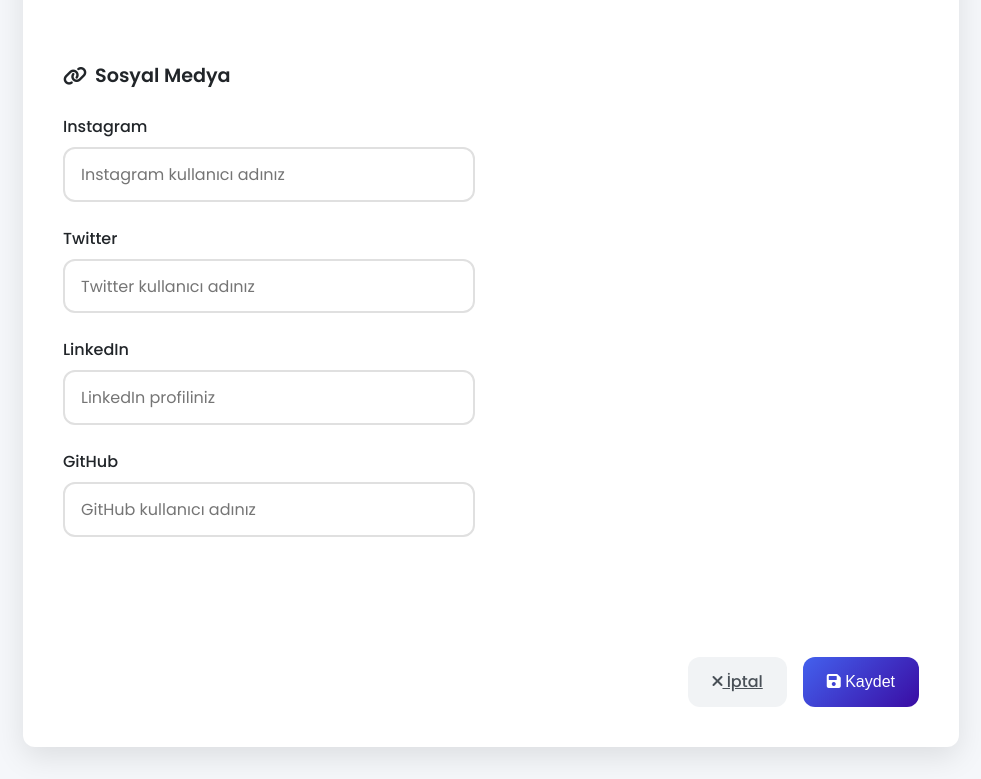
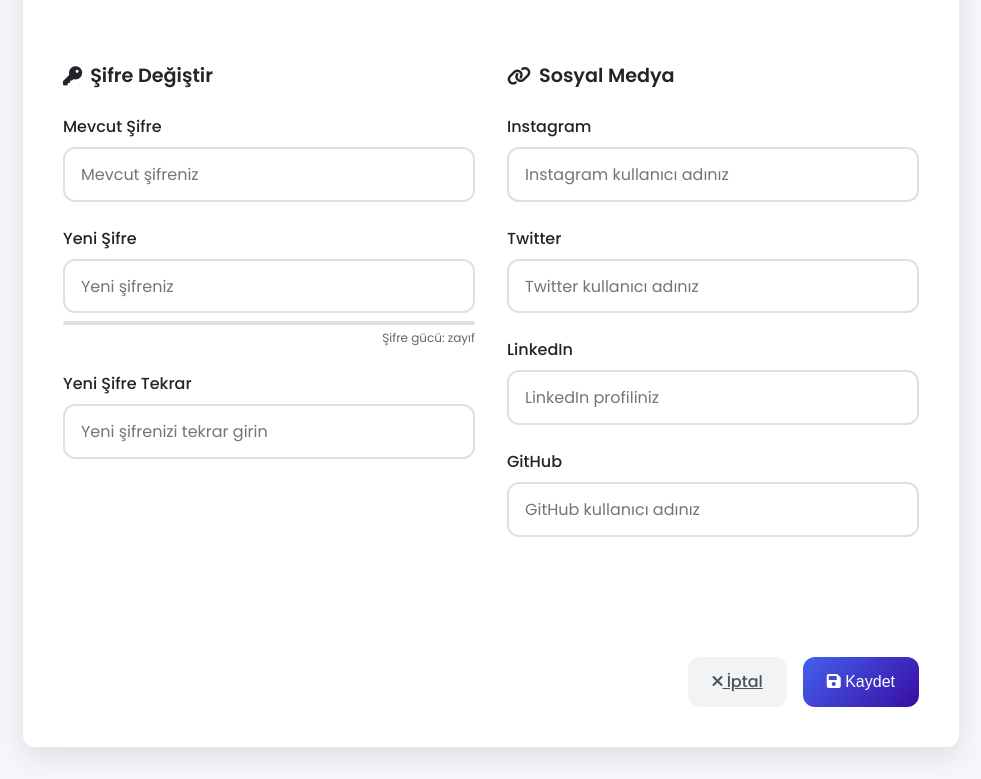
Before and after one commit to ugurboz/FiratUni-Social_WebSite, a plain HTML site: page main/profil/edit_profile_screen.html in a window 1280 px wide. Shown: the part 1199-1978 px from the top of the page, without its empty margins (149-1130 px from the left). Drawn offline with Linux system fonts and the light colour scheme; sample sign-in values are in the browser's storage.

Commit message:
Update edit_profile_screen.html

```diff
--- a/main/profil/edit_profile_screen.html
+++ b/main/profil/edit_profile_screen.html
@@ -404,6 +404,29 @@
             transform: translateY(-3px);
         }
 
+        .password-strength {
+            margin-top: 0.5rem;
+            height: 4px;
+            background-color: #e0e0e0;
+            border-radius: 2px;
+            overflow: hidden;
+            position: relative;
+        }
+
+        .strength-bar {
+            height: 100%;
+            width: 0;
+            background-color: var(--error-color);
+            transition: var(--transition);
+        }
+
+        .strength-text {
+            font-size: 0.75rem;
+            color: #666;
+            margin-top: 0.25rem;
+            text-align: right;
+        }
+
         @media (max-width: 768px) {
             .edit-profile-form {
                 grid-template-columns: 1fr;
@@ -564,6 +587,30 @@
 
                 <div class="form-section">
                     <h2 class="form-section-title">
+                        <i class="fas fa-key"></i>
+                        Şifre Değiştir
+                    </h2>
+                    <div class="form-group">
+                        <label for="currentPassword" class="form-label">Mevcut Şifre</label>
+                        <input type="password" id="currentPassword" class="form-input" placeholder="Mevcut şifreniz">
+                    </div>
+                    <div class="form-group">
+                        <label for="newPassword" class="form-label">Yeni Şifre</label>
+                        <input type="password" id="newPassword" class="form-input" placeholder="Yeni şifreniz" oninput="checkPasswordStrength()">
+                        <div class="password-strength">
+                            <div class="strength-bar" id="strengthBar"></div>
+                        </div>
+                        <div class="strength-text" id="strengthText">Şifre gücü: zayıf</div>
+                    </div>
+                    <div class="form-group">
+                        <label for="confirmNewPassword" class="form-label">Yeni Şifre Tekrar</label>
+                        <input type="password" id="confirmNewPassword" class="form-input" placeholder="Yeni şifrenizi tekrar girin" oninput="checkPasswordMatch()">
+                        <div class="password-match" id="passwordMatch" style="display: none; margin-top: 5px; font-size: 0.75rem; color: var(--error-color);">Şifreler eşleşmiyor!</div>
+                    </div>
+                </div>
+
+                <div class="form-section">
+                    <h2 class="form-section-title">
                         <i class="fas fa-link"></i>
                         Sosyal Medya
                     </h2>
@@ -670,6 +717,16 @@
             const errorMessage = document.getElementById('errorMessage');
             const saveBtn = document.querySelector('.save-btn');
 
+            // Şifre eşleşme kontrolü
+            const newPassword = document.getElementById('newPassword').value;
+            const confirmNewPassword = document.getElementById('confirmNewPassword').value;
+
+            if (newPassword && newPassword !== confirmNewPassword) {
+                errorMessage.textContent = 'Şifreler eşleşmiyor!';
+                errorMessage.style.display = 'block';
+                return;
+            }
+
             // Buton durumunu güncelle
             saveBtn.disabled = true;
             saveBtn.innerHTML = '<i class="fas fa-spinner fa-spin"></i> Kaydediliyor...';
@@ -688,6 +745,74 @@
             }, 1500);
         }
 
+        // Şifre gücü kontrolü
+        function checkPasswordStrength() {
+            const password = document.getElementById('newPassword').value;
+            const strengthBar = document.getElementById('strengthBar');
+            const strengthText = document.getElementById('strengthText');
+
+            // Şifre güç hesaplama
+            let strength = 0;
+
+            // Uzunluk kontrolü
+            if (password.length > 7) strength += 1;
+            if (password.length > 11) strength += 1;
+
+            // Karakter çeşitliliği
+            if (password.match(/[a-z]/)) strength += 1; // Küçük harf
+            if (password.match(/[A-Z]/)) strength += 1; // Büyük harf
+            if (password.match(/[0-9]/)) strength += 1; // Rakam
+            if (password.match(/[^a-zA-Z0-9]/)) strength += 1; // Özel karakter
+
+            // Güç seviyesine göre görsel güncelleme
+            let width = 0;
+            let color = '';
+            let text = '';
+
+            if (password.length === 0) {
+                width = 0;
+                text = '';
+            } else if (strength <= 2) {
+                width = 30;
+                color = '#ff3333';
+                text = 'Zayıf';
+            } else if (strength <= 4) {
+                width = 60;
+                color = '#ffcc00';
+                text = 'Orta';
+            } else {
+                width = 100;
+                color = '#4bb543';
+                text = 'Güçlü';
+            }
+
+            strengthBar.style.width = width + '%';
+            strengthBar.style.backgroundColor = color;
+            strengthText.textContent = password.length > 0 ? `Şifre gücü: ${text}` : '';
+
+            // Şifre eşleşme kontrolünü de tetikle
+            checkPasswordMatch();
+        }
+
+        // Şifre eşleşme kontrolü
+        function checkPasswordMatch() {
+            const password = document.getElementById('newPassword').value;
+            const confirmPassword = document.getElementById('confirmNewPassword').value;
+            const passwordMatch = document.getElementById('passwordMatch');
+
+            if (confirmPassword.length === 0) {
+                passwordMatch.style.display = 'none';
+                return;
+            }
+
+            if (password === confirmPassword) {
+                passwordMatch.style.display = 'none';
+            } else {
+                passwordMatch.style.display = 'block';
+                passwordMatch.textContent = 'Şifreler eşleşmiyor!';
+            }
+        }
+
         // Çıkış yapma işlemi
         function handleLogout() {
             // Çıkış için onay al
```
